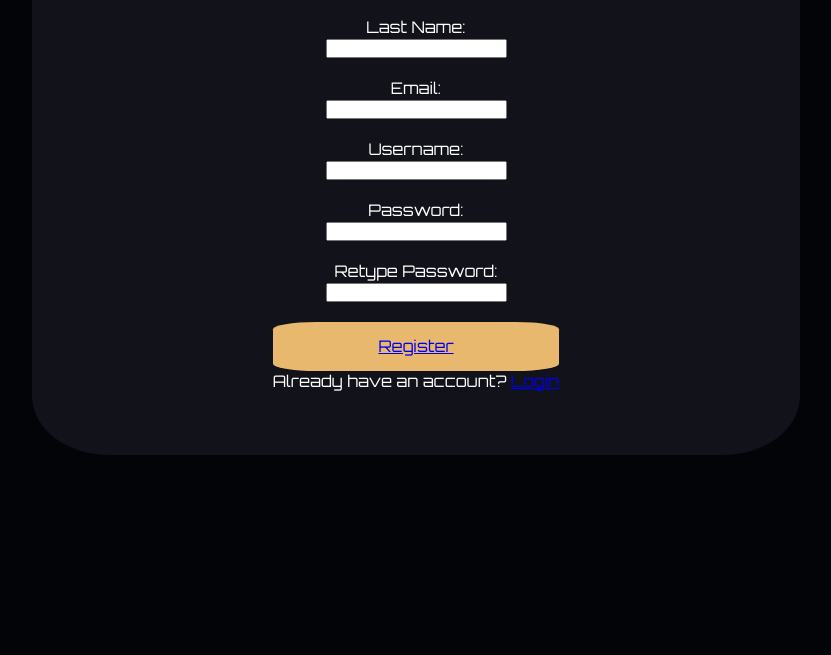
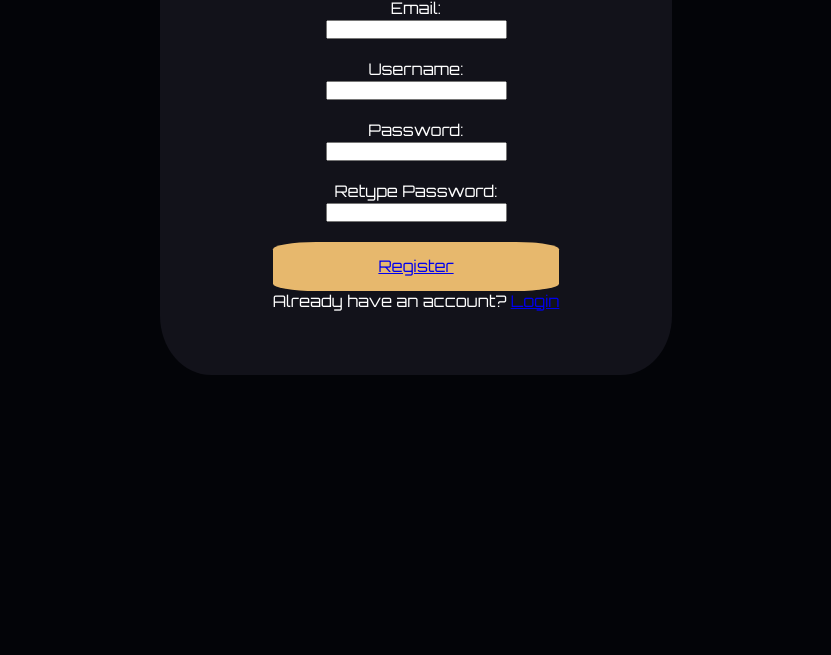
Before and after one commit to Ruzan-Mohamed/MovieSite, a plain HTML site: page index.html in a window 1280 px wide. Shown: the part 338-993 px from the top of the page, without its empty margins (224-1055 px from the left). After the commit the page ends 833 px from the top, so only its background shows below. Drawn offline with Linux system fonts and the light colour scheme.

Commit message:
change main div

```diff
--- a/style.css
+++ b/style.css
@@ -16,8 +16,8 @@ body {
 .registration {
   border: #030408;
   border-radius: 10%;
-  margin: 25vh auto;
-  max-width: 60vw;
+  margin: 15vh auto;
+  max-width: 40vw;
   padding: 5%;
   max-height: 90vh;
   align-items: center;
```
